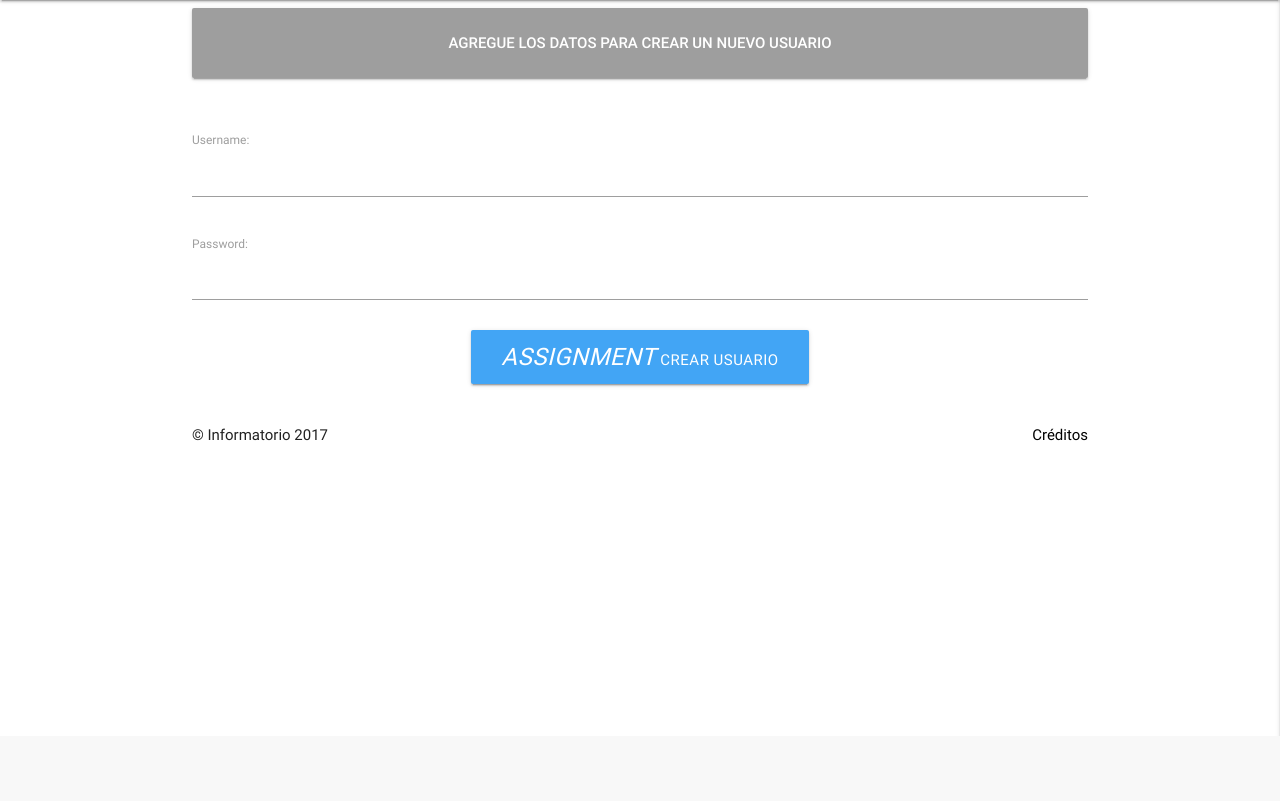
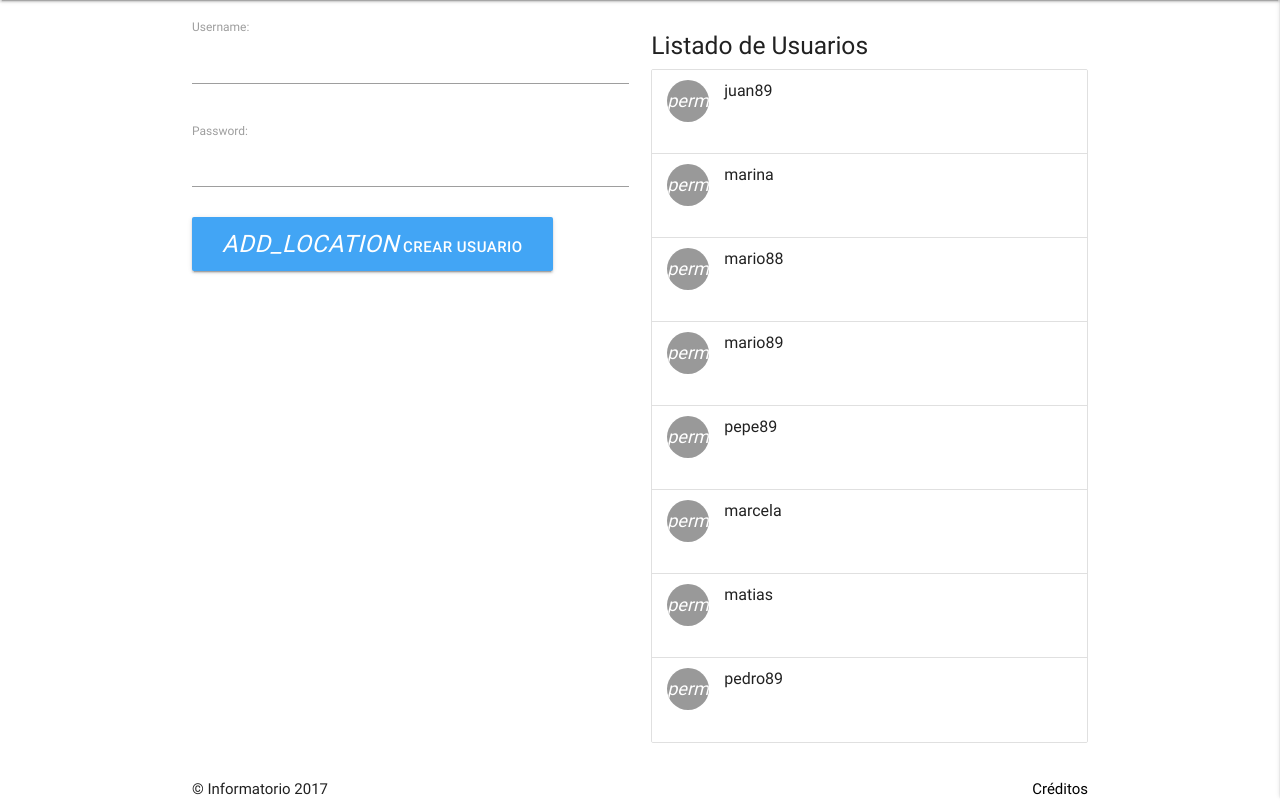
Before and after one commit to Informatorio2017/perros-definitivo, a Django app: page /campaing/create_user/ in a window 1280 px wide. Shown: the part 64-865 px from the top of the page. Before the commit the page ends 800 px from the top, so only its background shows below. Run offline with Django 3.2, Linux system fonts and the light colour scheme; a user stored in the database is signed in; data comes from the database, SQL or seed files in the repository; parts of the project's set-up code (start-up, migrations or seed data) failed here and were passed over; some libraries are stand-ins or nearby versions.

Commit message:
permisos de superuser

```diff
--- a/perros/app_campaing/forms.py
+++ b/perros/app_campaing/forms.py
@@ -67,10 +67,10 @@ class ColaboradorForm(forms.Form):
 	colaborador = forms.ChoiceField(choices=OPTIONS, required=True, label="Tipo de colaboración")
 
 class PropietarioForm(forms.ModelForm):
-	dni=forms.CharField(max_length=8,label='DNI')
-	apellido = forms.CharField(max_length = 30,label='Apellido')
-	nombre=forms.CharField(max_length=30,label='Nombre')
-	telefono = forms.CharField(max_length = 20,label='Teléfono')
+	# dni=forms.CharField(max_length=8,label='DNI')
+	# apellido = forms.CharField(max_length = 30,label='Apellido')
+	# nombre=forms.CharField(max_length=30,label='Nombre')
+	# telefono = forms.CharField(max_length = 20,label='Teléfono')
 
 	class Meta:
 		model = Propietario
@@ -97,7 +97,6 @@ class PropietarioForm(forms.ModelForm):
 		super(PropietarioForm, self).__init__(*args, **kwargs)
 		self.fields['dni'].widget.attrs.update({'type' : 'number'})
 		self.fields['telefono'].widget.attrs.update({'type' : 'number'})
-
 
 
 class AnimalitoForm(forms.ModelForm):
--- a/perros/app_campaing/templates/create_user.html
+++ b/perros/app_campaing/templates/create_user.html
@@ -4,39 +4,42 @@
 
 {% block content %}
 
-    <!-- inicio row  -->
-    <div class="row">
-      <!-- inicio columna para datos de campaña -->
-      <div class="col s12">
-       <div class="card-panel grey center-align">
-          <span class="white-text"><strong>AGREGUE LOS DATOS PARA CREAR UN <!-- ES PARA QUE VAYA UN RENGLON ABAJO, strong= para que sea en negrita -->
-            NUEVO USUARIO</strong>
-          </span>
-        </div>
-      </div>
-      <!-- fin datos campaña -->
+	<div class="row">
+    <div class="col s12 m6">
+      <form method="POST">
+        {% csrf_token %}
+        {{ form.as_p }}
+         <button type="submit" class="waves-effect waves-light accent-2 btn-large"><i class="material-icons">add_location</i></i>     <strong>Crear Usuario</strong>
+          </button>
+
+      </form>
+
     </div>
-          <!-- fin row  -->
 
-                      <!-- INICIO FORMULARIO  -->
-  <div class="row">
+     <div class="separador"></div>
+  <div class="col s12 m6">
+  <h5 class="center-left">Listado de Usuarios </h5>
 
-    <form class="col s12" method="POST">
-      {% csrf_token %}
-      {{ form.as_p }}
+    <ul class="collection">
+  {% for usuario in usuarios %}
 
-      <div class="row"> <!-- row para los botones de abajo -->
+      <li class="collection-item avatar">
+        <i class="material-icons circle">perm_identity</i>
 
-        <div class="col s12  center-align">
+        <span class="title">{{usuario.username}}</span>
 
-          <button type="submit" class="waves-effect waves-light accent-2 btn-large"><i class="material-icons">assignment</i></i>      Crear Usuario
-          </button>
-        </div>
+<!--         {% if usuario.last_login %}
+        <p>{{usuario.last_login}}
+        </p>
+        {% endif %}
+ -->        <!-- <a href="#!" class="secondary-content"><i class="material-icons">grade</i></a> -->
+      </li>
 
-      </div>
-    </form>
+
+{% endfor %}
+    </ul>
   </div>
-             <!-- FIN FORMULARIO  -->
+</div>
 
 
 {% endblock %}
--- a/perros/app_campaing/views.py
+++ b/perros/app_campaing/views.py
@@ -5,6 +5,8 @@ from .forms import AnimalitoForm, PropietarioForm, AnimalitoPreinscripcionForm,
 from .forms import CreateCampaing, BuscarPaciente_pre, BuscarPaciente, CrearBarrio, CrearLugar, ColaboradorForm
 from .models import Campaing, Animalito, Propietario, Barrio, Lugar
 from .models import Colaborador, CampaingColaborador
+from django.contrib.auth.models import User
+
 #-------------------------------------------------------
 from django.conf import settings
 from io import BytesIO
@@ -33,7 +35,8 @@ def create_user(request):
 
             return redirect('app_campaing:home_admin')
 
-    contexto = {'form':form}
+    usuarios = User.objects.all().order_by('last_login','username')
+    contexto = {"form":form,"usuarios": usuarios,}
     return render(request,'create_user.html',contexto)
 
 
--- a/perros/perros/settings.py
+++ b/perros/perros/settings.py
@@ -130,5 +130,4 @@ STATIC_URL = '/static/'
 
 STATICFILES_DIRS = (
     os.path.join(BASE_DIR, "static"),
-
 )
--- a/perros/templates/base.html
+++ b/perros/templates/base.html
@@ -89,11 +89,14 @@
 				        <i class="material-icons">add_location</i>Agregar Lugar
 				      </a>
 				    </li>
+				    {% if request.user.is_staff %}
 				    <li>
 				      <a href="/campaing/create_user/">
 				        <i class="material-icons">person_pin</i>Agregar Usuario
 				      </a>
 				    </li>
+				    {% endif %}
+
 
 				{% else %}
 				    <li>
```
Also changed, not shown: perros/app_campaing/templates/home_admin.html (+4 -4 lines).
